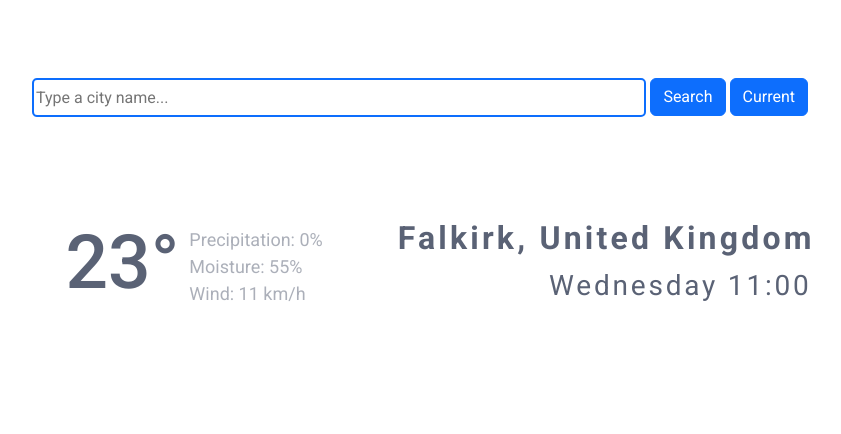
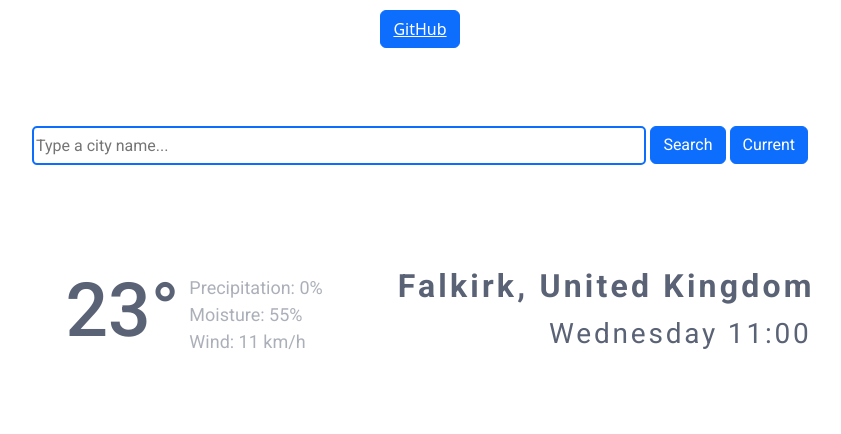
Before and after one commit to Kunta-M/WeatherApp, a plain HTML site: page index.html in a window 1280 px wide. Shown: the whole page, without its empty margins (220-1061 px from the left). Drawn offline with nearby package versions, Linux system fonts and the light colour scheme; no server answers; some icons are missing.

Commit message:
Add files via upload
add github btn

```diff
--- a/index.html
+++ b/index.html
@@ -20,6 +20,11 @@
   </head>
 
   <body>
+    <div class="header">
+      <button type="button" class="btn btn-primary github_btn">
+        <a href="https://github.com/Kunta-M/WeatherApp" class="github_a">GitHub</a>
+      </button>
+    </div>
     <div class="main">
       <form class="btn_search_form">
         <input
--- a/src/index.js
+++ b/src/index.js
@@ -26,8 +26,6 @@ function handleSubmit (e) {
   search(cityInput.value);
 }
 
-search('Lviv');
-
 let searchBtn = document.querySelector('.search_btn');
 searchBtn.addEventListener('click', handleSubmit);
 
--- a/src/styles.css
+++ b/src/styles.css
@@ -87,3 +87,16 @@ button {
   font-weight: 300;
   padding: 3px;
 }
+
+.header {
+  margin: 10px 0;
+}
+
+.github_btn {
+  display: block;
+  margin: 0 auto;
+}
+
+.github_a {
+  color: white;
+}
```
